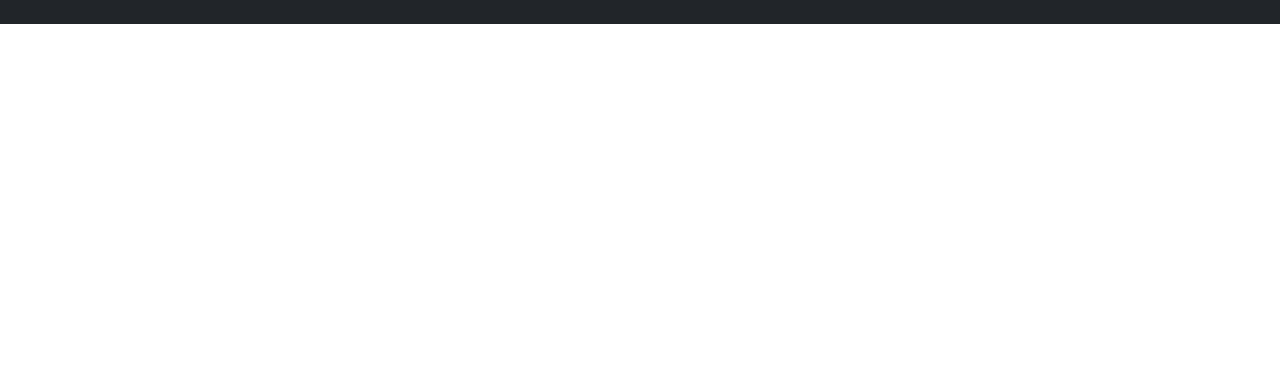
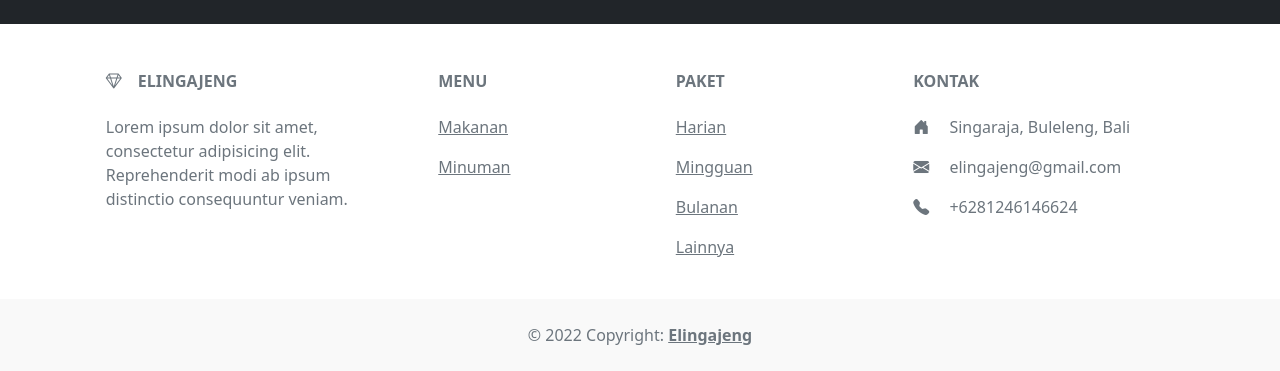
Before and after one commit to hokkyar/Elingajeng, a plain HTML site: page index.html in a window 1280 px wide. Shown: the part 2630-3001 px from the top of the page. Before the commit the page ends 2654 px from the top, so only its background shows below. Drawn offline with nearby package versions, Linux system fonts and the light colour scheme.

Commit message:
adding footer

```diff
--- a/index.html
+++ b/index.html
@@ -7,6 +7,7 @@
   <title>Elingajeng</title>
   <link href="https://cdn.jsdelivr.net/npm/bootstrap@5.2.2/dist/css/bootstrap.min.css" rel="stylesheet"
     integrity="sha384-Zenh87qX5JnK2Jl0vWa8Ck2rdkQ2Bzep5IDxbcnCeuOxjzrPF/et3URy9Bv1WTRi" crossorigin="anonymous">
+  <link rel="stylesheet" href="https://cdn.jsdelivr.net/npm/bootstrap-icons@1.9.1/font/bootstrap-icons.css">
   <link rel="stylesheet" href="style.css">
 </head>
 
@@ -202,7 +203,73 @@
 
   </section>
 
+  <footer class="text-center text-lg-start bg-white text-muted">
 
+    <section id="footer">
+      <div class="container text-center text-md-start mt-5">
+        <div class="row mt-3">
+          <div class="col-md-3 col-lg-4 col-xl-3 mx-auto mb-4">
+            <h6 class="text-uppercase fw-bold mb-4">
+              <i class="bi bi-gem me-3 text-secondary"></i>Elingajeng
+            </h6>
+            <p>
+              Lorem ipsum dolor sit amet, consectetur adipisicing elit. Reprehenderit modi ab ipsum distinctio
+              consequuntur veniam.
+            </p>
+          </div>
+
+          <!-- MENU -->
+          <div class="col-md-2 col-lg-2 col-xl-2 mx-auto mb-4">
+            <h6 class="text-uppercase fw-bold mb-4">
+              Menu
+            </h6>
+            <p>
+              <a href="#" class="text-reset">Makanan</a>
+            </p>
+            <p>
+              <a href="#" class="text-reset">Minuman</a>
+            </p>
+          </div>
+
+          <!-- PAKET -->
+          <div class="col-md-3 col-lg-2 col-xl-2 mx-auto mb-4">
+            <h6 class="text-uppercase fw-bold mb-4">
+              Paket
+            </h6>
+            <p>
+              <a href="#" class="text-reset">Harian</a>
+            </p>
+            <p>
+              <a href="#" class="text-reset">Mingguan</a>
+            </p>
+            <p>
+              <a href="#" class="text-reset">Bulanan</a>
+            </p>
+            <p>
+              <a href="#" class="text-reset">Lainnya</a>
+            </p>
+          </div>
+
+          <!-- KONTAK -->
+          <div class="col-md-4 col-lg-3 col-xl-3 mx-auto mb-md-0 mb-4">
+            <h6 class="text-uppercase fw-bold mb-4">Kontak</h6>
+            <p><i class="bi bi-house-door-fill me-3 text-secondary"></i> Singaraja, Buleleng, Bali</p>
+            <p>
+              <i class="bi bi-envelope-fill me-3 text-secondary"></i>
+              elingajeng@gmail.com
+            </p>
+            <p><i class="bi bi-telephone-fill me-3 text-secondary"></i> +6281246146624</p>
+          </div>
+        </div>
+      </div>
+    </section>
+
+    <div class="text-center p-4" style="background-color: rgba(0, 0, 0, 0.025);">
+      © 2022 Copyright:
+      <a class="text-reset fw-bold" href="">Elingajeng</a>
+    </div>
+
+  </footer>
 
 
   <script src="https://cdn.jsdelivr.net/npm/bootstrap@5.2.2/dist/js/bootstrap.bundle.min.js"
```
